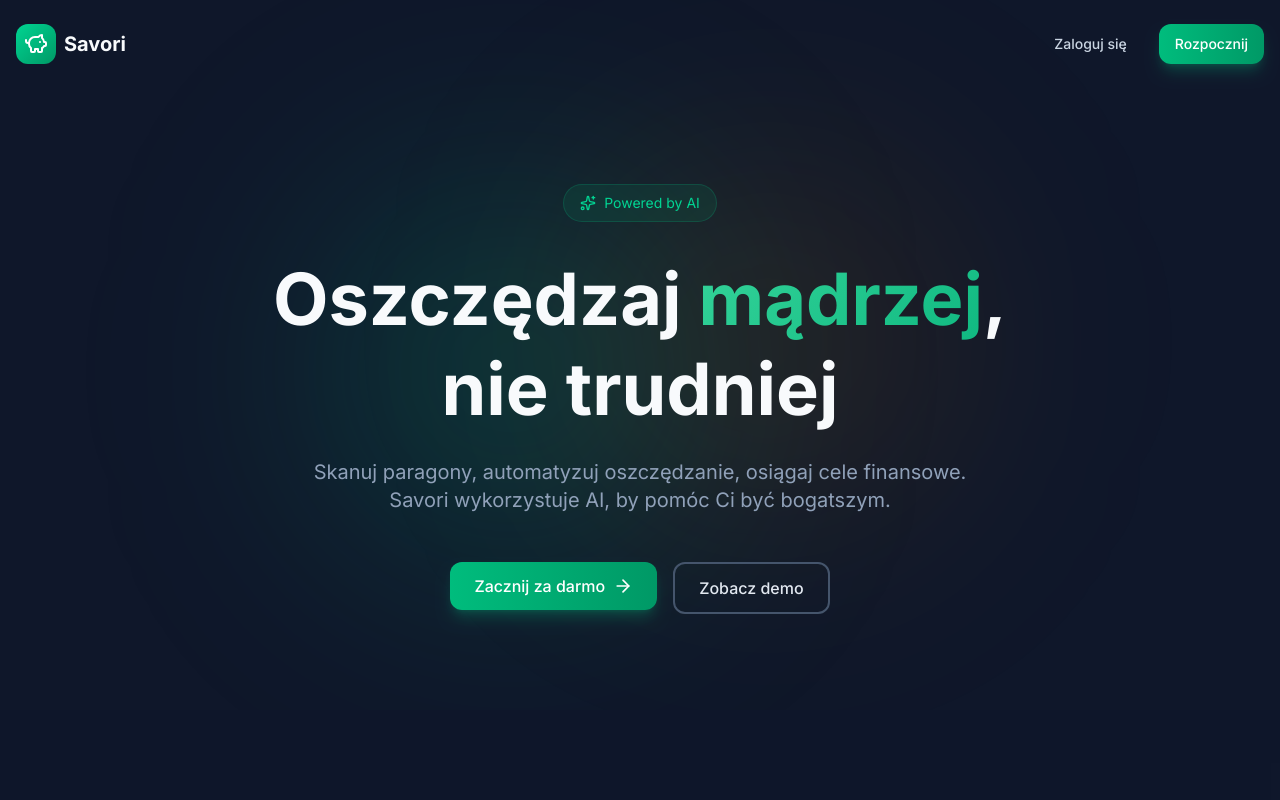
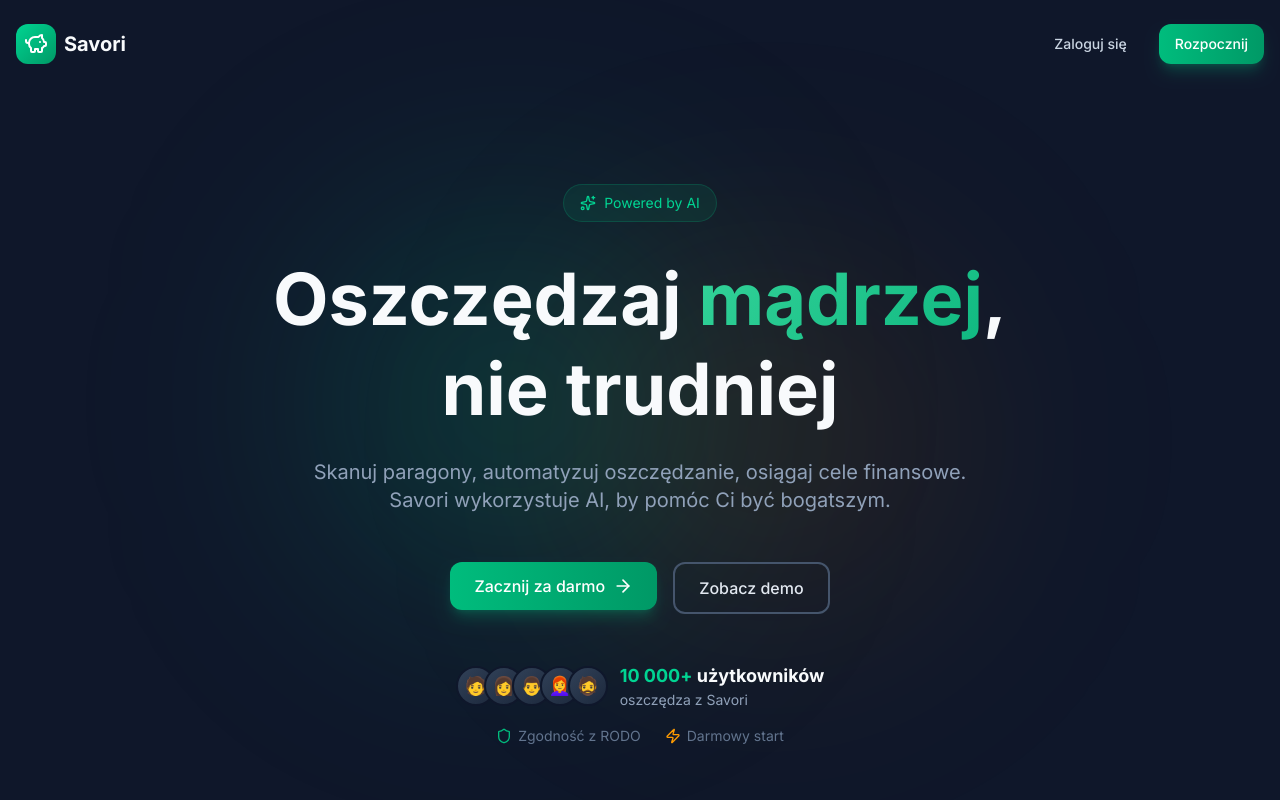
Before and after one commit to vnf69sch6v-max/savori, a Next.js app: page / in a window 1280 px wide. Shown: the top 800 px of the page. Built offline with nearby package versions, Linux system fonts and the light colour scheme; no server answers.

Commit message:
feat: Phase 1 - confetti celebrations, social proof, hooks

```diff
--- a/package.json
+++ b/package.json
@@ -11,6 +11,7 @@
   "dependencies": {
     "@ducanh2912/next-pwa": "^10.2.9",
     "@google/generative-ai": "^0.24.1",
+    "canvas-confetti": "^1.9.4",
     "clsx": "^2.1.1",
     "date-fns": "^4.1.0",
     "firebase": "^12.7.0",
@@ -27,6 +28,7 @@
   },
   "devDependencies": {
     "@tailwindcss/postcss": "^4",
+    "@types/canvas-confetti": "^1.9.0",
     "@types/node": "^20",
     "@types/react": "^19",
     "@types/react-dom": "^19",
--- a/src/app/(app)/goals/page.tsx
+++ b/src/app/(app)/goals/page.tsx
@@ -23,6 +23,7 @@ import { formatMoney, parseMoneyToCents } from '@/lib/utils';
 import { collection, query, onSnapshot, addDoc, updateDoc, deleteDoc, doc, Timestamp } from 'firebase/firestore';
 import { db } from '@/lib/firebase';
 import { SavingGoal } from '@/types';
+import { fireGoalConfetti } from '@/hooks/useConfetti';
 
 const GOAL_EMOJIS = ['🏠', '🚗', '✈️', '💻', '📱', '🎓', '💍', '🎯', '🎁', '🏝️', '🎸', '🐶'];
 
@@ -117,6 +118,8 @@ export default function GoalsPage() {
 
             if (isCompleted) {
                 toast.success('Gratulacje! Cel osiągnięty! 🎉');
+                // Fire confetti celebration!
+                setTimeout(() => fireGoalConfetti(), 300);
             } else {
                 toast.success('Wpłata dodana!');
             }
--- a/src/app/page.tsx
+++ b/src/app/page.tsx
@@ -135,6 +135,46 @@ export default function HomePage() {
             <Button size="lg" variant="outline">
               Zobacz demo
             </Button>
+          </motion.div>
+
+          {/* Social Proof */}
+          <motion.div
+            initial={{ opacity: 0, y: 20 }}
+            animate={{ opacity: 1, y: 0 }}
+            transition={{ duration: 0.5, delay: 0.5 }}
+            className="mt-12 flex flex-col items-center gap-4"
+          >
+            <div className="flex items-center gap-3">
+              {/* Avatars */}
+              <div className="flex -space-x-3">
+                {['🧑', '👩', '👨', '👩‍🦰', '🧔'].map((emoji, i) => (
+                  <div
+                    key={i}
+                    className="w-10 h-10 rounded-full bg-gradient-to-br from-slate-700 to-slate-800 border-2 border-slate-900 flex items-center justify-center text-lg"
+                  >
+                    {emoji}
+                  </div>
+                ))}
+              </div>
+              <div className="text-left">
+                <p className="font-bold text-lg">
+                  <span className="text-emerald-400">10 000+</span> użytkowników
+                </p>
+                <p className="text-sm text-slate-400">oszczędza z Savori</p>
+              </div>
+            </div>
+
+            {/* Trust Badges */}
+            <div className="flex items-center gap-6 text-slate-500 text-sm">
+              <div className="flex items-center gap-1.5">
+                <Shield className="w-4 h-4 text-emerald-500" />
+                <span>Zgodność z RODO</span>
+              </div>
+              <div className="flex items-center gap-1.5">
+                <Zap className="w-4 h-4 text-amber-500" />
+                <span>Darmowy start</span>
+              </div>
+            </div>
           </motion.div>
         </div>
       </section>
--- a/src/components/AddExpenseModal.tsx
+++ b/src/components/AddExpenseModal.tsx
@@ -14,6 +14,7 @@ import { toast } from 'react-hot-toast';
 import { format, startOfMonth } from 'date-fns';
 import { engagementService } from '@/lib/engagement/xp-system';
 import ExpenseAnalysisCard from './ExpenseAnalysisCard';
+import { fireMilestoneConfetti } from '@/hooks/useConfetti';
 
 interface AddExpenseModalProps {
     isOpen: boolean;
@@ -141,9 +142,12 @@ export default function AddExpenseModal({ isOpen, onClose, onSuccess }: AddExpen
             });
             setShowAnalysis(true);
 
-            // Show badge toasts
-            newBadges.forEach(badge => {
-                toast.success(`🏆 Nowa odznaka: ${badge.name}!`, { duration: 5000 });
+            // Show badge toasts and celebration
+            newBadges.forEach((badge, i) => {
+                setTimeout(() => {
+                    toast.success(`🏆 Nowa odznaka: ${badge.name}!`, { duration: 5000 });
+                    fireMilestoneConfetti();
+                }, i * 500);
             });
 
             // Reset form
--- /dev/null
+++ b/src/hooks/useConfetti.ts
@@ -0,0 +1,97 @@
+'use client';
+
+import confetti from 'canvas-confetti';
+import { useCallback } from 'react';
+
+type ConfettiType = 'success' | 'celebration' | 'milestone' | 'goal';
+
+const confettiConfigs: Record<ConfettiType, confetti.Options> = {
+    success: {
+        particleCount: 80,
+        spread: 60,
+        origin: { y: 0.7 },
+        colors: ['#10b981', '#34d399', '#6ee7b7'],
+    },
+    celebration: {
+        particleCount: 150,
+        spread: 100,
+        origin: { y: 0.6 },
+        colors: ['#8b5cf6', '#a78bfa', '#c4b5fd', '#10b981', '#fbbf24'],
+    },
+    milestone: {
+        particleCount: 100,
+        spread: 70,
+        origin: { y: 0.7 },
+        colors: ['#f59e0b', '#fbbf24', '#fcd34d'],
+    },
+    goal: {
+        particleCount: 200,
+        spread: 120,
+        startVelocity: 45,
+        origin: { y: 0.5 },
+        colors: ['#10b981', '#8b5cf6', '#f59e0b', '#ec4899'],
+    },
+};
+
+export function useConfetti() {
+    const fire = useCallback((type: ConfettiType = 'success') => {
+        if (typeof window === 'undefined') return;
+
+        const config = confettiConfigs[type];
+
+        // Fire confetti
+        confetti(config);
+
+        // For celebration and goal, add extra bursts
+        if (type === 'celebration' || type === 'goal') {
+            setTimeout(() => {
+                confetti({
+                    ...config,
+                    origin: { x: 0.2, y: 0.6 },
+                    particleCount: 50,
+                });
+            }, 150);
+
+            setTimeout(() => {
+                confetti({
+                    ...config,
+                    origin: { x: 0.8, y: 0.6 },
+                    particleCount: 50,
+                });
+            }, 300);
+        }
+    }, []);
+
+    const fireEmoji = useCallback((emoji: string = '🎉') => {
+        if (typeof window === 'undefined') return;
+
+        const scalar = 2;
+        const emojiShape = confetti.shapeFromText({ text: emoji, scalar });
+
+        confetti({
+            shapes: [emojiShape],
+            scalar,
+            particleCount: 30,
+            spread: 60,
+            origin: { y: 0.7 },
+        });
+    }, []);
+
+    return { fire, fireEmoji };
+}
+
+// Standalone fire function for non-hook contexts
+export function fireConfetti(type: ConfettiType = 'success') {
+    if (typeof window === 'undefined') return;
+
+    const config = confettiConfigs[type];
+    confetti(config);
+}
+
+export function fireGoalConfetti() {
+    fireConfetti('goal');
+}
+
+export function fireMilestoneConfetti() {
+    fireConfetti('milestone');
+}
```
Also changed, not shown: 1 other file (tests, documents, lock files or other folders).
